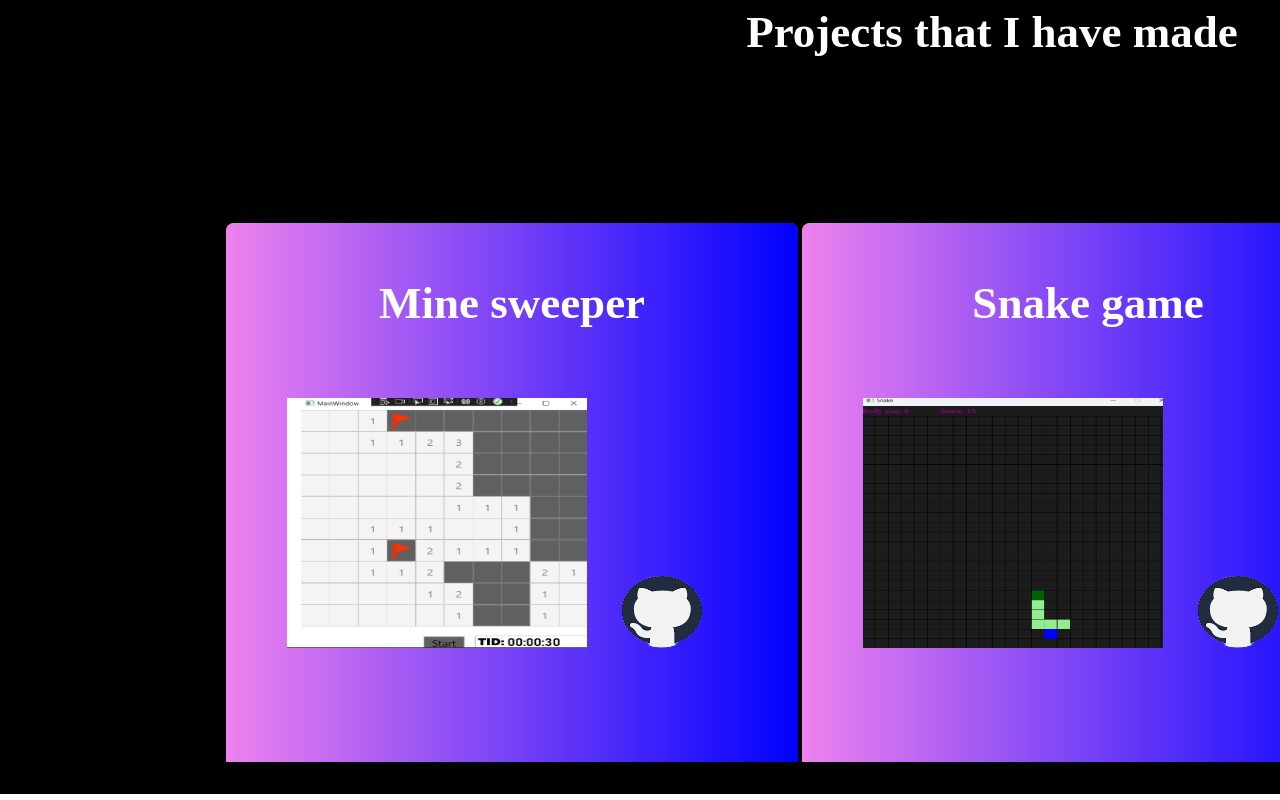
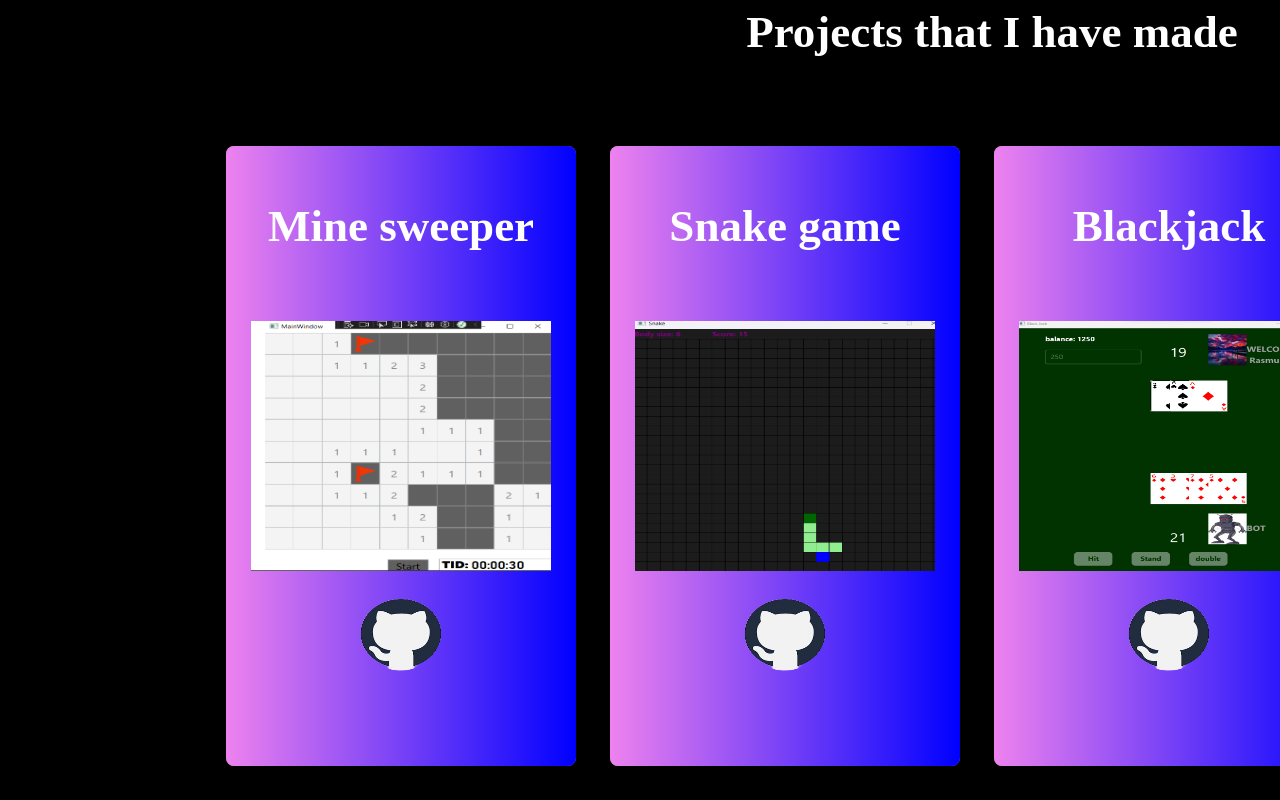
Before and after one commit to DARPZZ/Personal-website, a React (Vite) app in the folder website/: page / in a window 1280 px wide. Shown: the part 1793-2593 px from the top of the page. Built offline with nearby package versions, Linux system fonts and the light colour scheme.

Commit message:
Update more projects

```diff
--- a/website/src/Components/GithubProjects.tsx
+++ b/website/src/Components/GithubProjects.tsx
@@ -23,8 +23,9 @@ const GitHubProjectComponent: React.FC<Props> = ({ project }) => {
           <h2>{project.name}</h2>
         </div>
         <p>
-          <a href={project.link} target="_blank" rel="noopener noreferrer">
+
             <img src={project.gameImage} alt={project.name} width={300} height={250} />
+            <a href={project.link} target="_blank" rel="noopener noreferrer">
             <img src={github} alt="GitHub" width={150} height={75} />
           </a>
         </p>
--- a/website/src/Components/Projects.css
+++ b/website/src/Components/Projects.css
@@ -1,12 +1,11 @@
 .container{
     position: relative;
     width: 100%;
-    height: 200%;
 }
 .caro{
     color: white;
-    width: 150%;
-    margin-top: 10%;
+    width: 100%;
+    margin-top: 5%;
 
 }
 .project-header{
@@ -14,6 +13,7 @@
     font-size: 30px;
 }
 .card-style {
+    margin-right: 30px;
     background-color: gray;
     padding: 10px;
     border-radius: 10px;
@@ -21,5 +21,5 @@
     background-image: linear-gradient(to right,violet, blue);
     -webkit-background-clip: padding-box;
     background-clip: padding-box;
-    height: 100svh;
+
 }
--- a/website/src/Components/Projects.tsx
+++ b/website/src/Components/Projects.tsx
@@ -5,6 +5,8 @@ import 'react-multi-carousel/lib/styles.css';
 import GitHubProjectComponent from './GithubProjects';
 import mineswep from '../assets/Minesweeper.png'
 import snake from '../assets/Snake.png'
+import Blackjack from '../assets/Blackjack.png'
+import nameguide from '..//assets/Name guide.png'
 
 function Projects() {
   const responsive = {
@@ -38,6 +40,17 @@ function Projects() {
     link: "https://github.com/DARPZZ/Snake-game",
     gameImage:snake,
   }
+  const blackjack ={
+    name: "Blackjack",
+    link: "https://github.com/DARPZZ/Black-jack",
+    gameImage: Blackjack,
+  }
+  const nameGuide ={
+    name: "Name guide",
+    link: "https://github.com/DARPZZ/Baby-names",
+    gameImage: nameguide
+
+  }
 
 
   return (
@@ -49,8 +62,9 @@ function Projects() {
         <Carousel responsive={responsive} swipeable={true} draggable={true} arrows={true}>
           <GitHubProjectComponent project={Minesweeper} />
           <GitHubProjectComponent project={SnakeGame}/>
-          <div>Item 3</div>
-          <div>Item 4</div>
+          <GitHubProjectComponent project={blackjack}/>
+          <GitHubProjectComponent project={nameGuide}/>
+
         </Carousel>
       </div>
     </div>
--- a/website/src/Components/home.css
+++ b/website/src/Components/home.css
@@ -10,5 +10,4 @@
   position: relative;
     margin-top: 30%;
     width: 100%;
-    height: 100svh;
 }
```
Also changed, not shown: website/src/assets/Blackjack.png (added), website/src/assets/Name guide.png (added).
